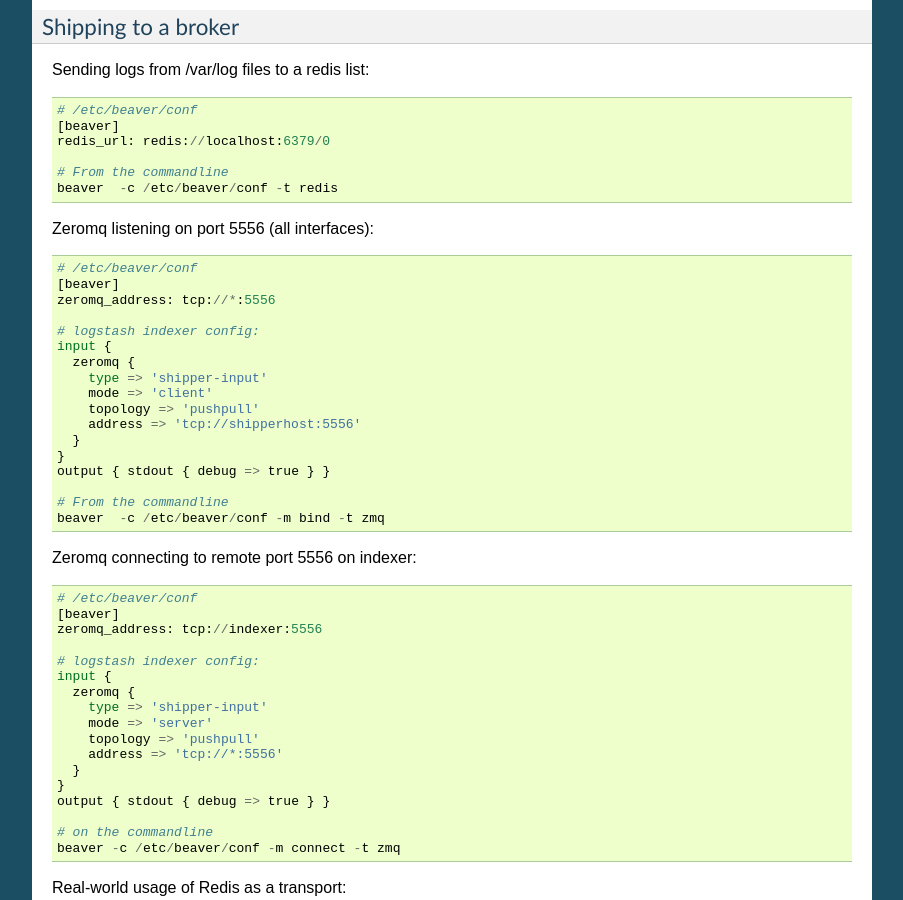
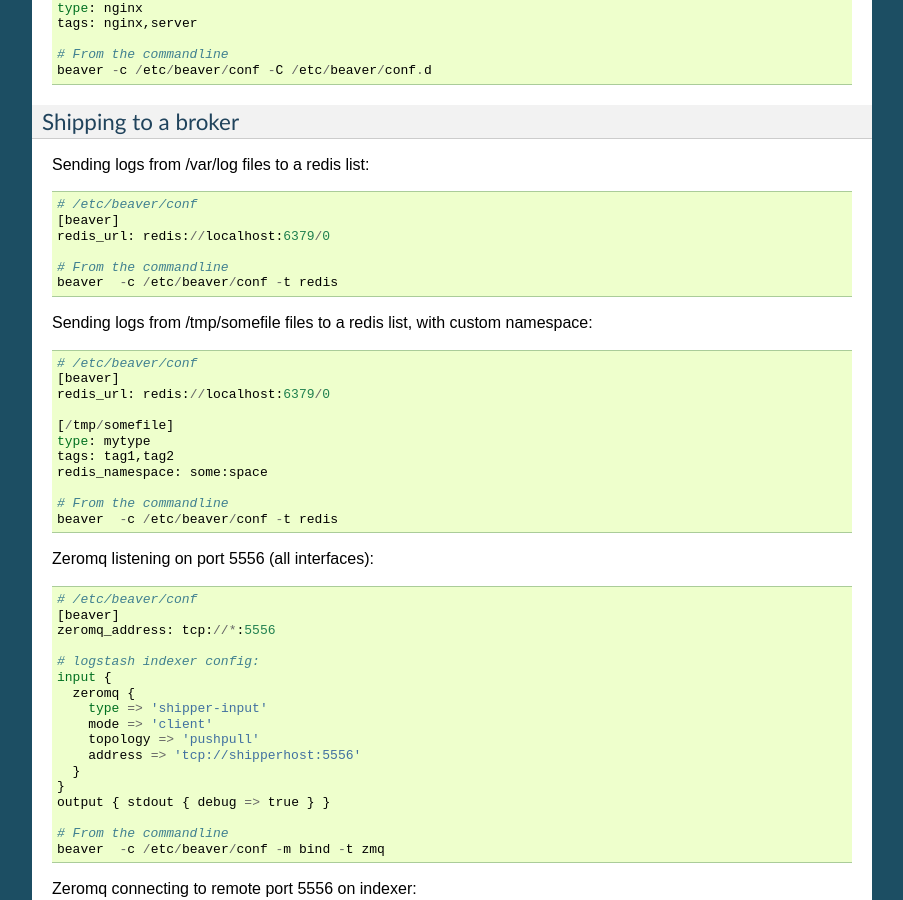
Before and after one commit to python-beaver/python-beaver, a Sphinx documentation site: the page built from docs/user/usage.rst, in a window 1280 px wide and 900 px high, scrolled down 4397 px. Shown: the whole window, without its empty margins (198-1101 px from the left). Built offline with Sphinx 7.4.7, drawn with Linux system fonts in a browser that asks for light colours; some of the changed text lies outside the part shown.

Commit message:
Added stanzas specific redis_namespace key to documentation

```diff
--- a/docs/user/usage.rst
+++ b/docs/user/usage.rst
@@ -122,6 +122,10 @@
 
 * add_field_env: Default ``None``. Format is fieldname1,ENVVARIABLE1[,fieldname2,ENVVARIABLE2, ...]
 
+The following configuration key allows to set a redis_namespace per files stanza. It will override the global [beaver] setting fo the same key.
+
+* redis_namespace: Defaults to Null string. Redis key namespace
+
 Examples
 --------
 
@@ -226,6 +230,20 @@
     # /etc/beaver/conf
     [beaver]
     redis_url: redis://localhost:6379/0
+
+    # From the commandline
+    beaver  -c /etc/beaver/conf -t redis
+
+Sending logs from /tmp/somefile files to a redis list, with custom namespace::
+
+    # /etc/beaver/conf
+    [beaver]
+    redis_url: redis://localhost:6379/0
+
+    [/tmp/somefile]
+    type: mytype
+    tags: tag1,tag2
+    redis_namespace: some:space
 
     # From the commandline
     beaver  -c /etc/beaver/conf -t redis
```
